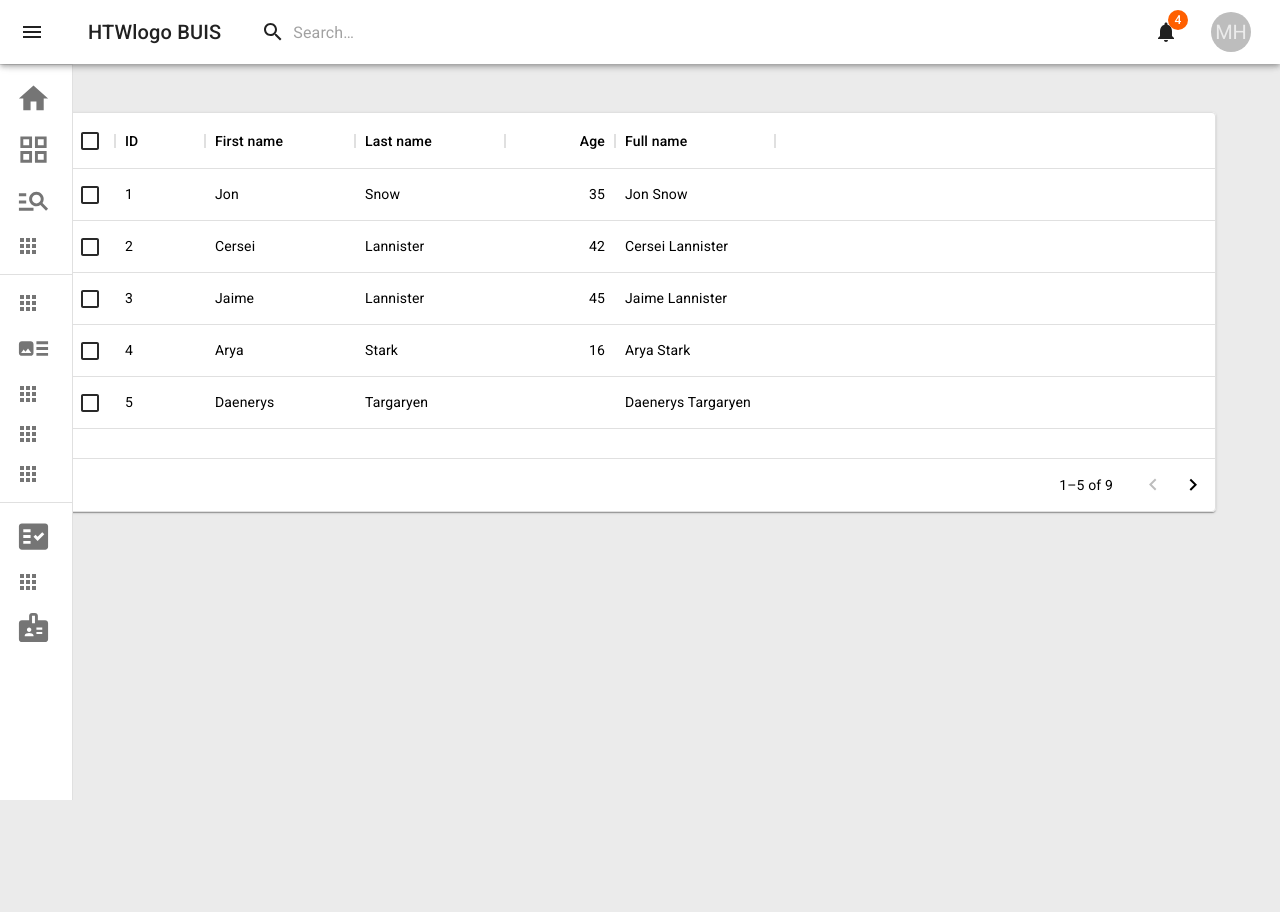
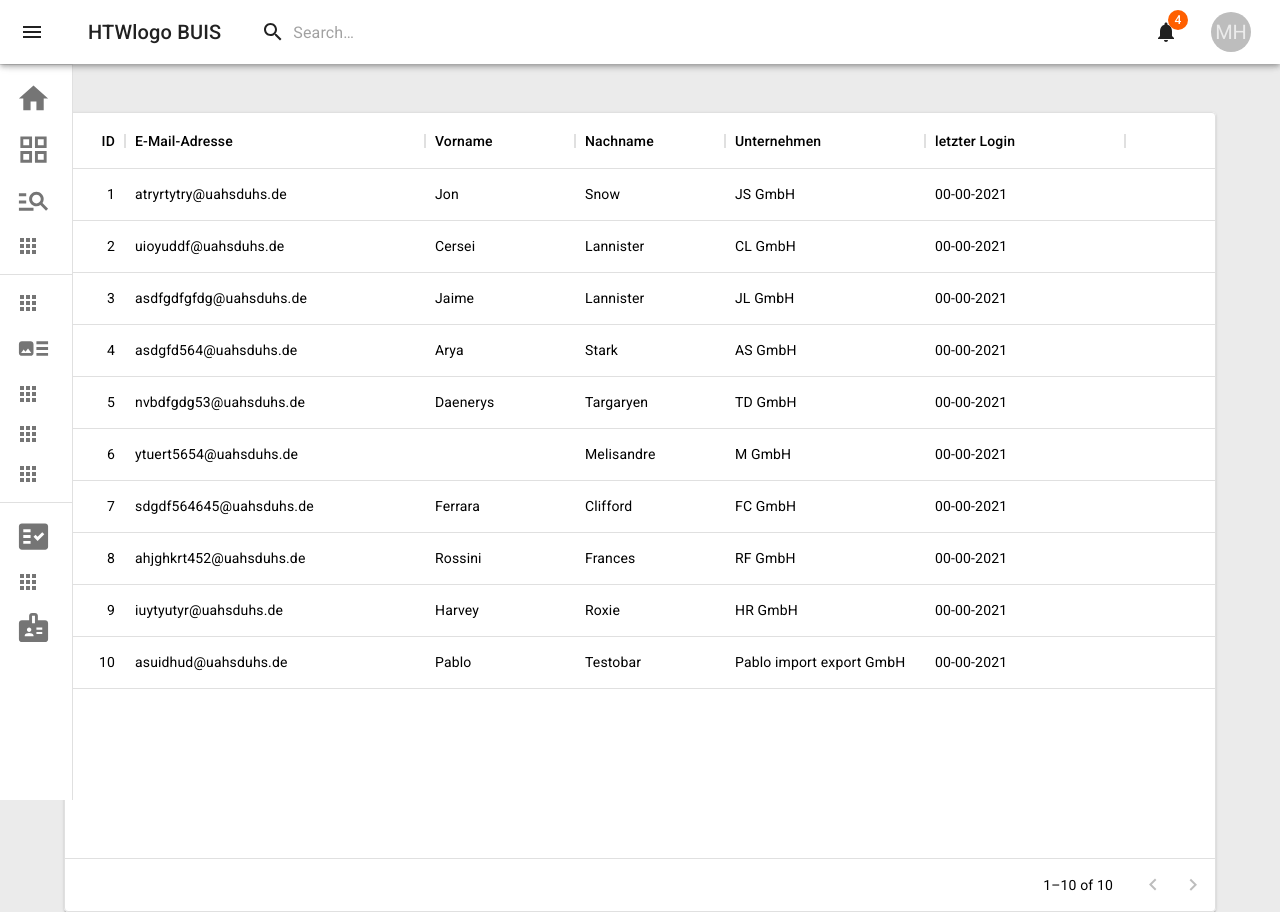
Before and after one commit to mhoehne/ecozer.io, a React (Create React App) app: page /user-list in a window 1280 px wide. Before the commit the page ends 800 px from the top, so only its background shows below. Built offline with nearby package versions, Linux system fonts and the light colour scheme.

Commit message:
playing around with grid data

```diff
--- a/src/Components/UserListGrid.tsx
+++ b/src/Components/UserListGrid.tsx
@@ -1,58 +1,76 @@
 import { DataGrid, GridColDef, GridValueGetterParams } from '@mui/x-data-grid';
+import { useEffect, useState } from 'react';
+
 
 const columns: GridColDef[] = [
-  { field: 'id', headerName: 'ID', width: 90 },
+  { field: 'id',
+    headerName: 'ID',
+    type: 'number',
+    width: 60,
+    editable: false,
+  },
+  {
+    field: 'emailAddress',
+    headerName: 'E-Mail-Adresse',
+    width: 300,
+    editable: true,
+  },
   {
     field: 'firstName',
-    headerName: 'First name',
+    headerName: 'Vorname',
     width: 150,
     editable: true,
   },
   {
     field: 'lastName',
-    headerName: 'Last name',
+    headerName: 'Nachname',
     width: 150,
     editable: true,
   },
   {
-    field: 'age',
-    headerName: 'Age',
-    type: 'number',
-    width: 110,
+    field: 'companyName',
+    headerName: 'Unternehmen',
+    width: 200,
     editable: true,
   },
   {
-    field: 'fullName',
-    headerName: 'Full name',
-    description: 'This column has a value getter and is not sortable.',
-    sortable: false,
-    width: 160,
-    valueGetter: (params: GridValueGetterParams) =>
-      `${params.row.firstName || ''} ${params.row.lastName || ''}`,
+    field: 'lastLogin',
+    headerName: 'letzter Login',
+    width: 200,
+    editable: false,
   },
 ];
 
+export interface Account {
+  account_id: number;
+  emailAddress: string;
+  firstName: string;
+  lastName: string;
+  companyName: string;
+  lastLogin: string;
+}
+
 const rows = [
-  { id: 1, lastName: 'Snow', firstName: 'Jon', age: 35 },
-  { id: 2, lastName: 'Lannister', firstName: 'Cersei', age: 42 },
-  { id: 3, lastName: 'Lannister', firstName: 'Jaime', age: 45 },
-  { id: 4, lastName: 'Stark', firstName: 'Arya', age: 16 },
-  { id: 5, lastName: 'Targaryen', firstName: 'Daenerys', age: null },
-  { id: 6, lastName: 'Melisandre', firstName: null, age: 150 },
-  { id: 7, lastName: 'Clifford', firstName: 'Ferrara', age: 44 },
-  { id: 8, lastName: 'Frances', firstName: 'Rossini', age: 36 },
-  { id: 9, lastName: 'Roxie', firstName: 'Harvey', age: 65 },
+  { id: 1, emailAddress: 'atryrtytry@uahsduhs.de', lastName: 'Snow', firstName: 'Jon', companyName: 'JS GmbH', lastLogin: '00-00-2021' },
+  { id: 2, emailAddress: 'uioyuddf@uahsduhs.de', lastName: 'Lannister', firstName: 'Cersei', companyName: 'CL GmbH', lastLogin: '00-00-2021'},
+  { id: 3, emailAddress: 'asdfgdfgfdg@uahsduhs.de', lastName: 'Lannister', firstName: 'Jaime', companyName: 'JL GmbH', lastLogin: '00-00-2021'},
+  { id: 4, emailAddress: 'asdgfd564@uahsduhs.de', lastName: 'Stark', firstName: 'Arya', companyName: 'AS GmbH', lastLogin: '00-00-2021'},
+  { id: 5, emailAddress: 'nvbdfgdg53@uahsduhs.de', lastName: 'Targaryen', firstName: 'Daenerys', companyName: 'TD GmbH', lastLogin: '00-00-2021'},
+  { id: 6, emailAddress: 'ytuert5654@uahsduhs.de', lastName: 'Melisandre', firstName: null, companyName: 'M GmbH', lastLogin: '00-00-2021'},
+  { id: 7, emailAddress: 'sdgdf564645@uahsduhs.de', lastName: 'Clifford', firstName: 'Ferrara', companyName: 'FC GmbH', lastLogin: '00-00-2021'},
+  { id: 8, emailAddress: 'ahjghkrt452@uahsduhs.de', lastName: 'Frances', firstName: 'Rossini', companyName: 'RF GmbH', lastLogin: '00-00-2021'},
+  { id: 9, emailAddress: 'iuytyutyr@uahsduhs.de', lastName: 'Roxie', firstName: 'Harvey', companyName: 'HR GmbH', lastLogin: '00-00-2021' },
+  { id: 10, emailAddress: 'asuidhud@uahsduhs.de', firstName: 'Pablo', lastName: 'Testobar', companyName: 'Pablo import export GmbH', lastLogin: '00-00-2021'},
 ];
 
 export default function DataGridDemo() {
   return (
-    <div style={{ height: 400, width: '100%' }}>
+    <div style={{ height: '100vh', width: '100%' }}>
       <DataGrid
         rows={rows}
         columns={columns}
-        pageSize={5}
-        rowsPerPageOptions={[5]}
-        checkboxSelection
+        pageSize={100}
+        rowsPerPageOptions={[100]}
         disableSelectionOnClick
       />
     </div>
```
Also changed, not shown: public/accounts.json (+28 -24 lines).
